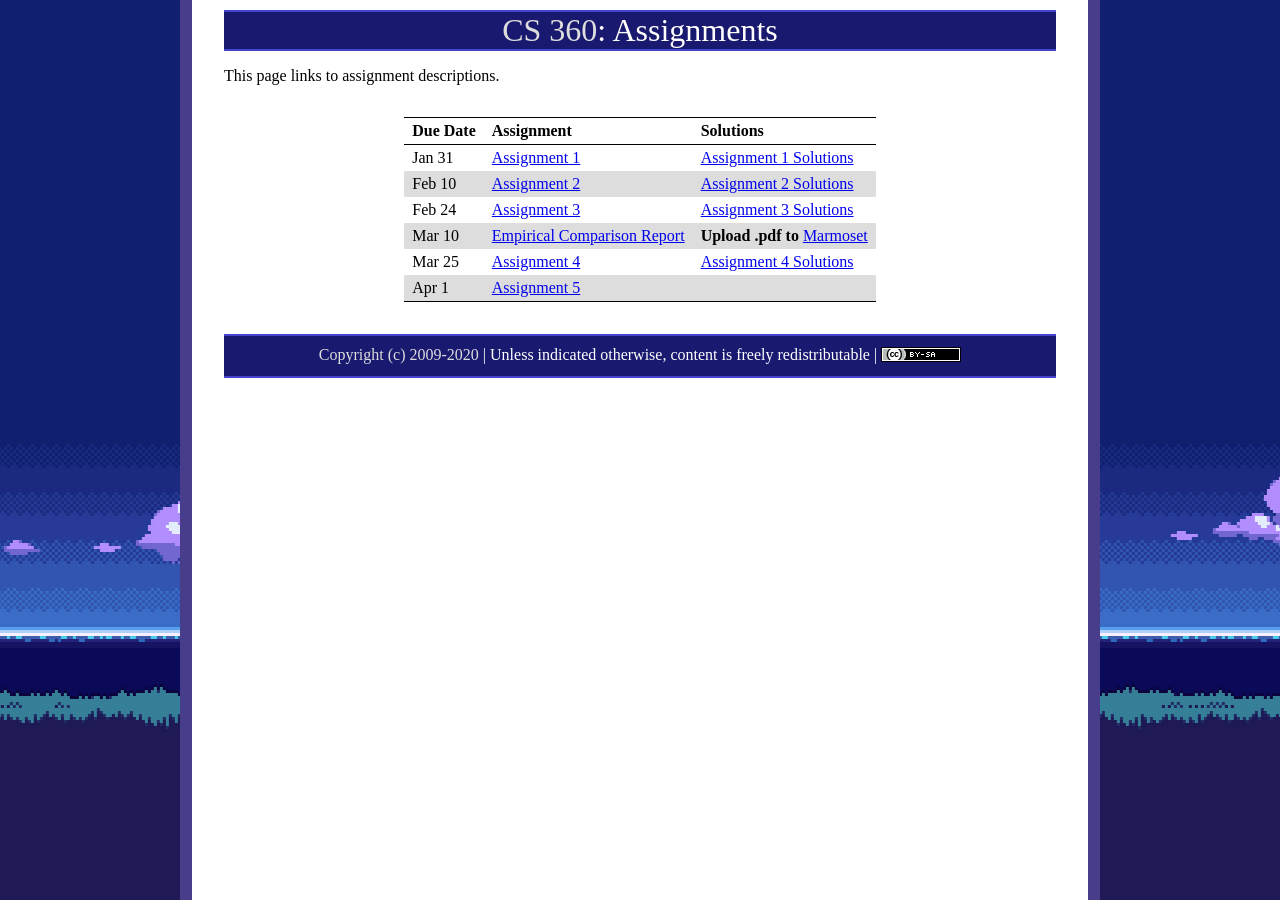
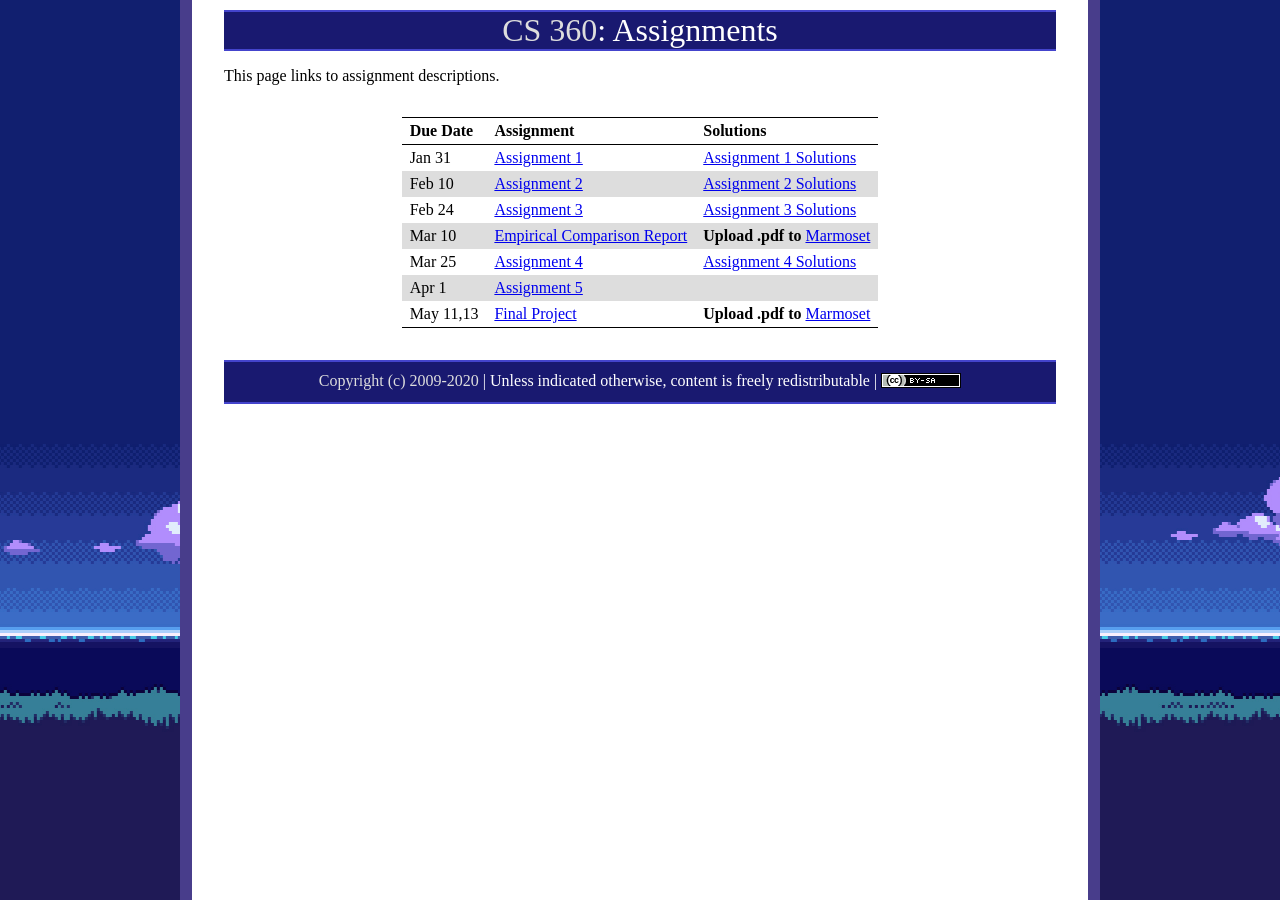
Before and after one commit to ycpcs/cs360-spring2020, a Jekyll site: the page built from assign/index.md, in a window 1280 px wide. Built offline with Jekyll 4.4.1, drawn with Linux system fonts in a browser that asks for light colours.

Commit message:
add final proj description
add final proj description

```diff
--- a/assign/index.md
+++ b/assign/index.md
@@ -13,6 +13,7 @@ This page links to assignment descriptions.
 > Mar 10   | [Empirical Comparison Report](../assign/emp_comp.html)   | **Upload .pdf to** [Marmoset](https://cs.ycp.edu/marmoset/login) |
 > Mar 25   | [Assignment 4](../assign/assign04.html)                  | [Assignment 4 Solutions](../assign/sol/assign04sol.pdf) |
 > Apr 1    | [Assignment 5](../assign/assign05.html)                  |  |
+> May 11,13| [Final Project](../assign/finalproj.html)                | **Upload .pdf to** [Marmoset](https://cs.ycp.edu/marmoset/login) |
 
 <!--
 > Mar 23   | [Assignment 4](../assign/assign04.html)                  |  |
```
